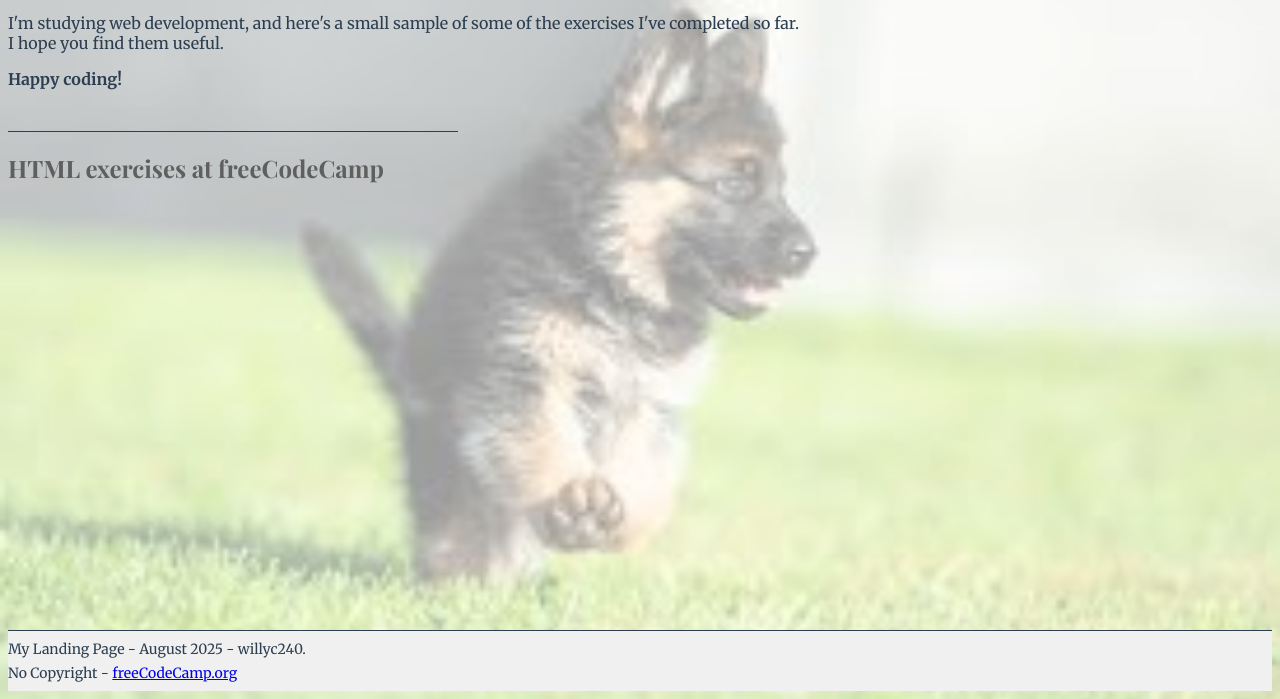
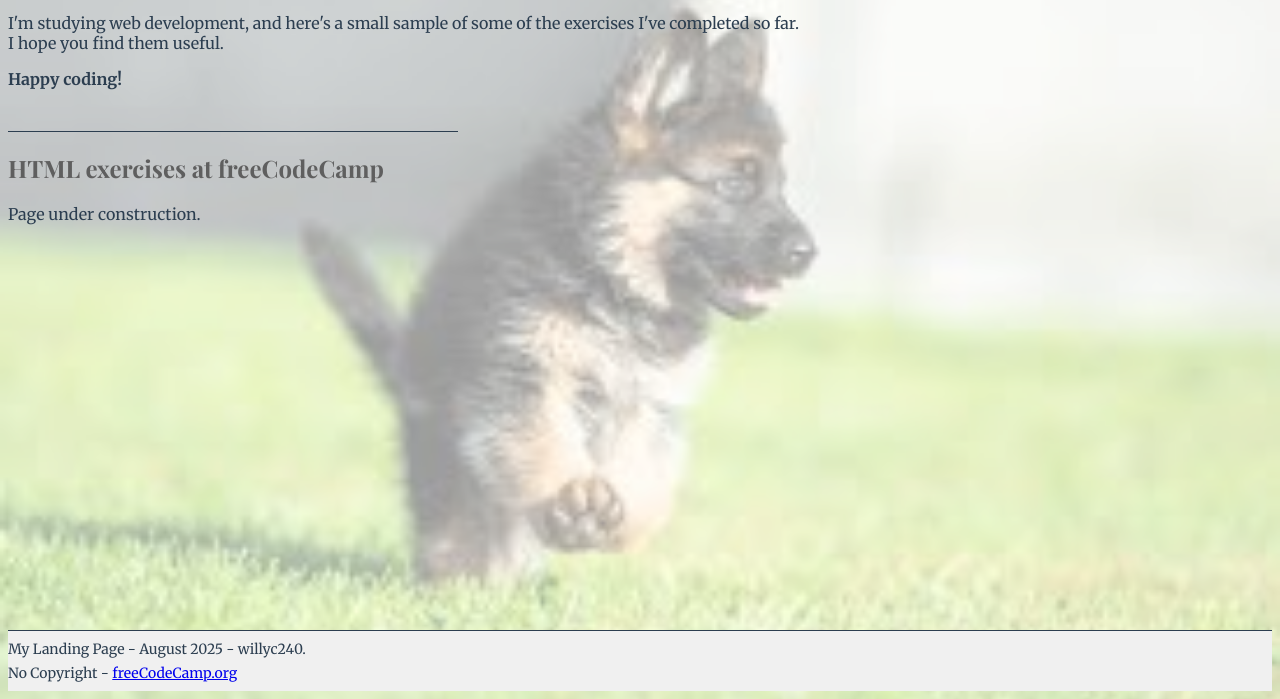
Before and after one commit to willyc240/exercises-freeCodeCamp, a plain HTML site: page index.html in a window 1280 px wide. Shown: the part 117-816 px from the top of the page. Drawn offline with nearby package versions, Linux system fonts and the light colour scheme; a web font is replaced by a local one.

Commit message:
Update index.html

```diff
--- a/index.html
+++ b/index.html
@@ -22,6 +22,7 @@
 		<hr class="separator01"/>
 	    <div>
 	      <h2>HTML exercises at freeCodeCamp</h2>
+			<p>Page under construction.</p>
 		</div>
     </main>
 	<footer id="myFooter">
```
